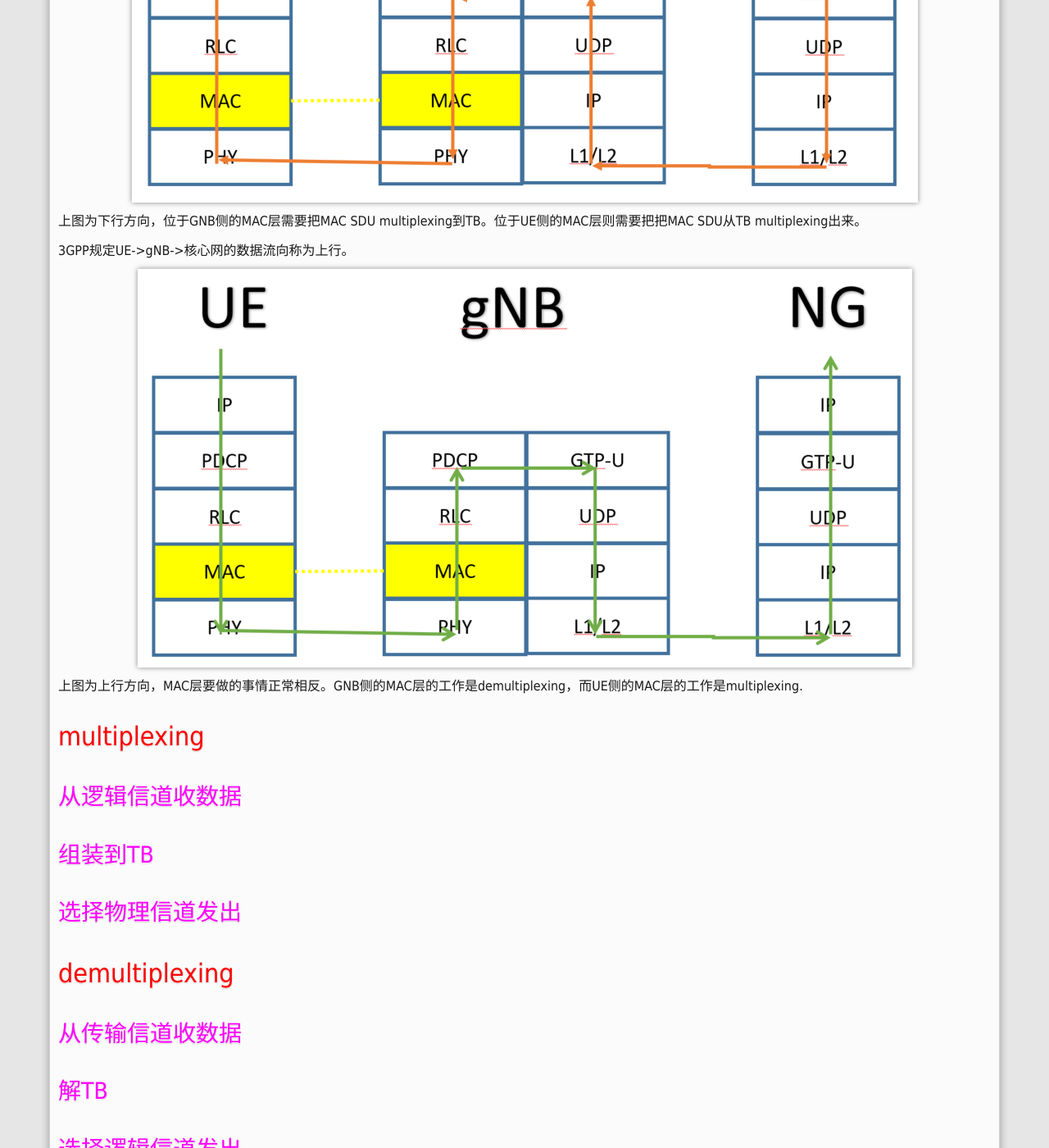
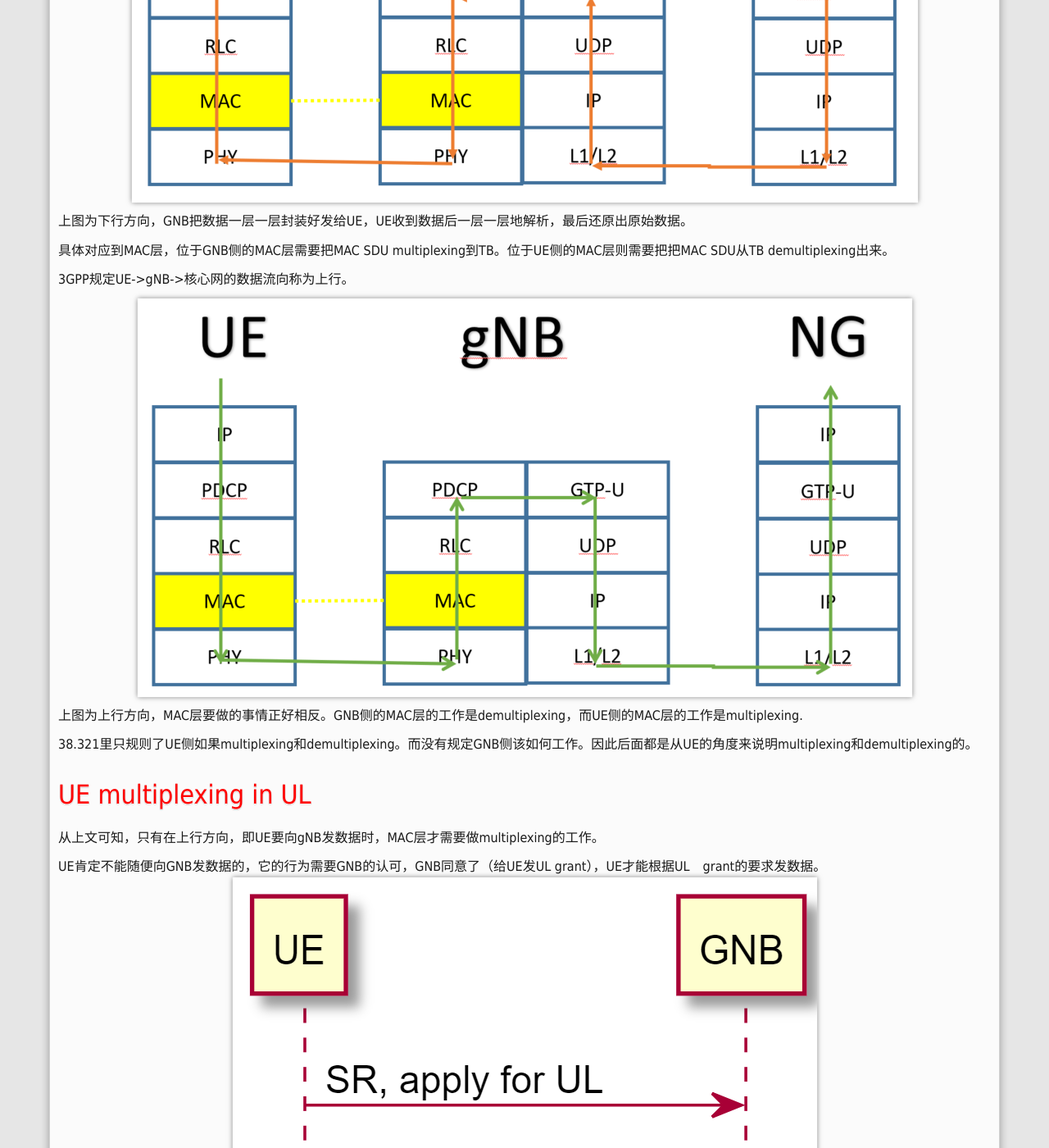
Before and after one commit to windmissing/windmissing.github.io, a Jekyll site: the page built from _posts/2019-09-02-multiplexing-and-demultiplexing.md, in a window 1280 px wide and 1400 px high, scrolled down 898 px. Shown: the whole window at 82% size. Built offline with Jekyll 4.4.1, drawn with Linux system fonts in a browser that asks for light colours; some of the changed text lies outside the part shown.

Commit message:
multiplexing and demultiplexing

```diff
--- a/_posts/2019-09-02-multiplexing-and-demultiplexing.md
+++ b/_posts/2019-09-02-multiplexing-and-demultiplexing.md
@@ -27,21 +27,42 @@
 
 ![下行](\images\2019\6.png)
 
-上图为下行方向，位于GNB侧的MAC层需要把MAC SDU multiplexing到TB。位于UE侧的MAC层则需要把把MAC SDU从TB multiplexing出来。
+上图为下行方向，GNB把数据一层一层封装好发给UE，UE收到数据后一层一层地解析，最后还原出原始数据。
+
+具体对应到MAC层，位于GNB侧的MAC层需要把MAC SDU multiplexing到TB。位于UE侧的MAC层则需要把把MAC SDU从TB demultiplexing出来。
 
 3GPP规定UE->gNB->核心网的数据流向称为上行。
 
 ![上行](\images\2019\7.png)
 
-上图为上行方向，MAC层要做的事情正常相反。GNB侧的MAC层的工作是demultiplexing，而UE侧的MAC层的工作是multiplexing.
+上图为上行方向，MAC层要做的事情正好相反。GNB侧的MAC层的工作是demultiplexing，而UE侧的MAC层的工作是multiplexing.
 
-# multiplexing
+38.321里只规则了UE侧如果multiplexing和demultiplexing。而没有规定GNB侧该如何工作。因此后面都是从UE的角度来说明multiplexing和demultiplexing的。
 
-##  从逻辑信道收数据
+# UE multiplexing in UL
+
+从上文可知，只有在上行方向，即UE要向gNB发数据时，MAC层才需要做multiplexing的工作。
+
+UE肯定不能随便向GNB发数据的，它的行为需要GNB的认可，GNB同意了（给UE发UL grant），UE才能根据UL　grant的要求发数据。
+![](\images\2019\8.png)
+
+multiplexing发生在收到UL grant之后，发送UL data之前。它要求MAC层从上层（RLC）的逻辑信道取数据，把多个逻辑信道的数据复用到一个TB中。
+
+## 选择逻辑信道
+
+> [5.4.3.1.2]Selection of logical channels
+> The MAC entity shall, when a new transmission is performed:
+1>	select the logical channels for each UL grant that satisfy all the following conditions:
+...
+
+为了避免一开始就卷入比较复杂的细节中，就把conditions的具体内容省略了，详见[TODO]。
+
+简单来说，根据上图可知，UE一定是在收到某个SR之后，才能根据这个SR提供的信道发送上行数据。SR里面包含了gNB对上行数据的要求，包括SCS
+
 ## 组装到TB
-## 选择物理信道发出
 
-# demultiplexing
+
+# UE demultiplexing in DL
 
 ##  从传输信道收数据
 ## 解TB
```
Also changed, not shown: _posts/2019-08-30-3gpp-5g-abbresvaitions.md (+3 -0 lines), images/2019/8.png (added), 1 other file.
